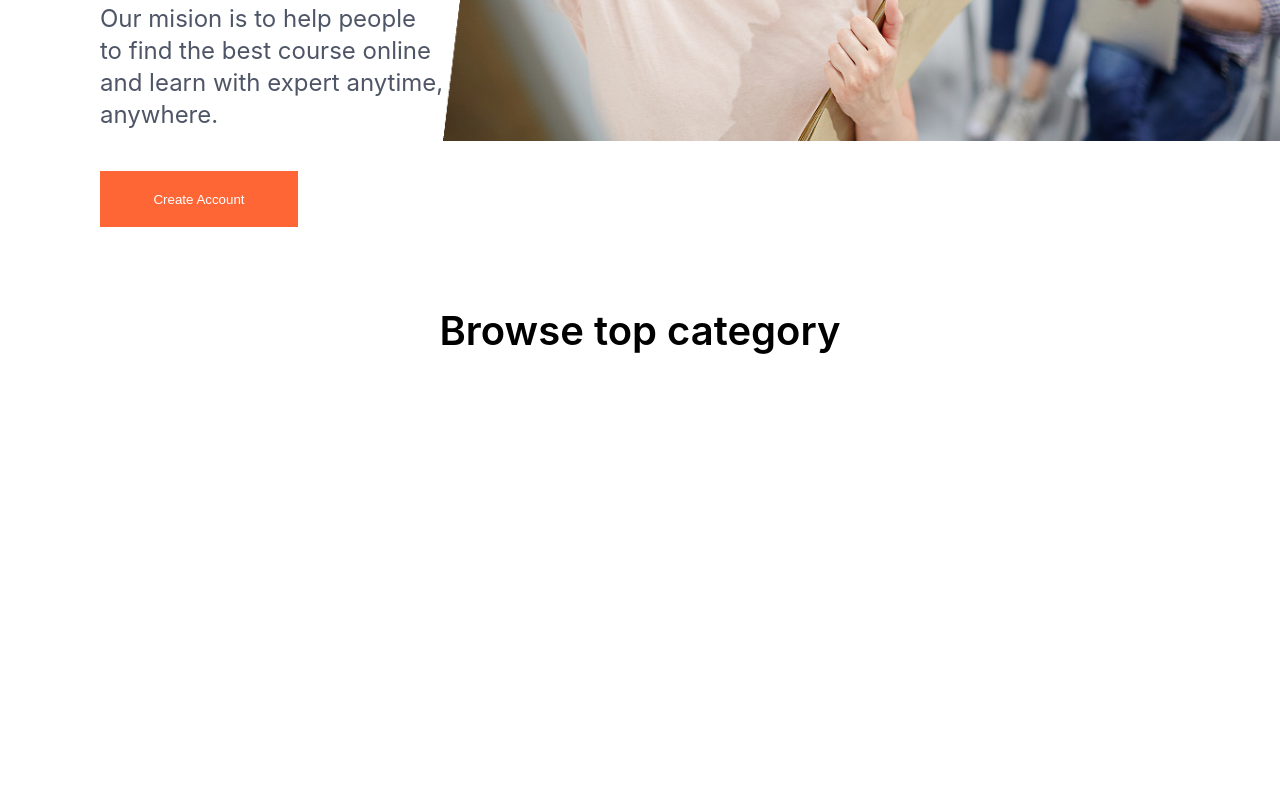
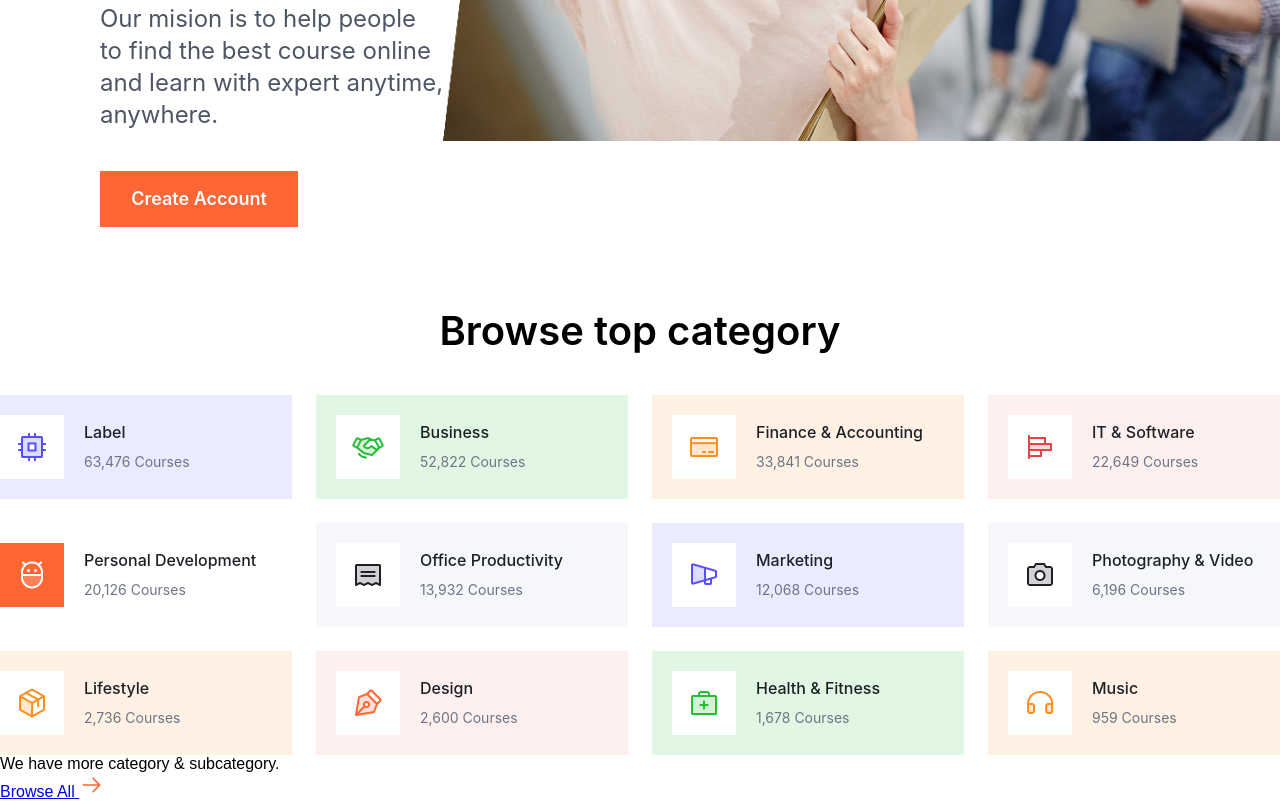
Before and after one commit to dangerlyoha12/E-tutor-project, a plain HTML site: page index.html in a window 1280 px wide. Shown: the part 590-1391 px from the top of the page. Before the commit the page ends 1065 px from the top, so only its background shows below. Drawn offline with Linux system fonts and the light colour scheme; a web font is replaced by a local one.

Commit message:
finish create block 'browse'

```diff
--- a/index.html
+++ b/index.html
@@ -89,10 +89,100 @@
 				</div>
 				<img src="image/welcome.png" alt="Group people">
 			</div>
-			<div class='Browse'>
+			<div class='browse'>
 				<h2>Browse top category</h2>
-				<div class="Browse__content">
-
+				<div class="browse__content">
+					<div class='browse__content__info'>
+					<div><img src="image/Cpu.png" alt="cpu"></div>
+					<div>
+					<h1>Label</h1>
+					<p>63,476 Courses</p>
+					</div>
+					</div>
+					<div class='browse__content__info'>
+					<div><img src="image/Handshake.png" alt="Handshake"></div>
+					<div>
+					<h1>Business</h1>
+					<p>52,822 Courses</p>
+					</div>
+					</div>
+					<div class='browse__content__info'>
+					<div><img src="image/CreditCard.png" alt="CreditCard"></div>
+					<div>
+					<h1>Finance & Accounting</h1>
+					<p>33,841 Courses</p>
+					</div>
+					</div>
+					<div class='browse__content__info'>
+					<div><img src="image/ChartBarHorizontal.png" alt="ChartBarHorizontal"></div>
+					<div>
+					<h1>IT & Software</h1>
+					<p>22,649 Courses</p>
+					</div>
+					</div>
+					<div class='browse__content__info'>
+					<div><img src="image/BugDroid.png" alt="BugDroid"></div>
+					<div>
+					<h1>Personal Development</h1>
+					<p>20,126 Courses</p>
+					</div>
+					</div>
+					<div class='browse__content__info'>
+					<div><img src="image/Receipt.png" alt="Receipt"></div>
+					<div>
+					<h1>Office Productivity</h1>
+					<p>13,932 Courses</p>
+					</div>
+					</div>
+					<div class='browse__content__info'>
+					<div><img src="image/MegaphoneSimple.png" alt="MegaphoneSimple"></div>
+					<div>
+					<h1>Marketing</h1>
+					<p>12,068 Courses</p>
+					</div>
+					</div>
+					<div class='browse__content__info'>
+					<div><img src="image/Camera.png" alt="Camera"></div>
+					<div>
+					<h1>Photography & Video</h1>
+					<p>6,196 Courses</p>
+					</div>
+					</div>
+					<div class='browse__content__info'>
+					<div><img src="image/Package.png" alt="Package"></div>
+					<div>
+					<h1>Lifestyle</h1>
+					<p>2,736 Courses</p>
+					</div>
+					</div>
+					<div class='browse__content__info'>
+					<div><img src="image/PenNib.png" alt="PenNib"></div>
+					<div>
+					<h1>Design</h1>
+					<p>2,600 Courses</p>
+					</div>
+					</div>
+					<div class='browse__content__info'>
+					<div><img src="image/FirstAidKit.png" alt="FirstAidKit"></div>
+					<div>
+					<h1>Health & Fitness</h1>
+					<p>1,678 Courses</p>
+					</div>
+					</div>
+					<div class='browse__content__info'>
+					<div><img src="image/Headphones.png" alt="Headphones"></div>
+					<div>
+					<h1>Music</h1>
+					<p>959 Courses</p>
+					</div>
+					</div>
+				</div>
+				<div>
+				<p> We have more category & subcategory. </p>
+				<div>
+					<a href='#'> Browse All </a>
+					<img src="image/ArrowRight.png" alt="ArrowRight">
+				</div>
 				</div>
 			</div>
 		</main>
--- a/main.css
+++ b/main.css
@@ -10,6 +10,12 @@
 	margin: 0;
 	padding: 0;
 	box-sizing: border-box;
+}
+main {
+	width: 100%;
+}
+body::-webkit-scrollbar {
+	display: none;
 }
 .navber {
 	background-color: black;
@@ -183,8 +189,14 @@
 	background-color: rgba(255, 102, 54, 1);
 	color: rgba(255, 255, 255, 1);
 	border: none;
+	font-family: Inter;
+	font-weight: 600;
+	font-size: 18px;
+	line-height: 56px;
+	letter-spacing: -1%;
+	text-transform: capitalize;
 }
-.Browse > h2 {
+.browse > h2 {
 	font-family: Inter;
 	font-weight: 600;
 	font-size: 40px;
@@ -193,9 +205,79 @@
 	text-align: center;
 	padding: 80px 0 40px 0;
 }
-.Browse__content {
+.browse__content {
+	display: grid;
+	grid-template-columns: 312px 312px 312px 312px;
+	grid-template-rows: 104px 104px 104px;
+	gap: 24px;
+	width: 100%;
+	justify-content: center;
+}
+.browse__content h1 {
+	font-family: Inter;
+	font-weight: 500;
+	font-size: 16px;
+	line-height: 22px;
+	letter-spacing: 0%;
+	padding-bottom: 8px;
+	color: rgba(29, 32, 38, 1);
+}
+.browse__content p {
+	font-family: Inter;
+	font-weight: 400;
+	font-size: 14px;
+	line-height: 22px;
+	letter-spacing: -1%;
+	color: rgba(110, 116, 133, 1);
+}
+.browse__content__info {
 	display: flex;
-	gap: 24px;
-	justify-content: center;
-	padding-bottom: 80px;
 }
+.browse__content__info:hover {
+	box-shadow: 0 12px 32px 0 rgba(29, 32, 38, 0.1);
+}
+.browse__content__info > div:first-child {
+	display: flex;
+	margin: 20px 0 0 20px;
+	height: 64px;
+	width: 64px;
+	padding: 16px 16px;
+	background-color: white;
+}
+.browse__content__info:nth-child(5) > div:first-child {
+	background-color: rgba(255, 102, 54, 1);
+}
+.browse__content__info > div:last-child {
+	margin: 26px 0 0 20px;
+}
+.browse__content__info:first-child,
+.browse__content__info:nth-child(7) {
+	background-color: rgba(235, 235, 255, 1);
+}
+.browse__content__info:nth-child(2),
+.browse__content__info:nth-child(11) {
+	background-color: rgba(225, 247, 227, 1);
+}
+.browse__content__info:nth-child(3),
+.browse__content__info:nth-child(9),
+.browse__content > .browse__content__info:last-child {
+	background-color: rgba(255, 242, 229, 1);
+}
+.browse__content__info:nth-child(4),
+.browse__content__info:nth-child(10) {
+	background-color: rgba(255, 240, 240, 1);
+}
+.browse__content__info:nth-child(5) {
+	background-color: rgba(255, 255, 255, 1);
+}
+.browse__content__info:nth-child(6),
+.browse__content__info:nth-child(8) {
+	background-color: rgba(245, 247, 250, 1);
+}
+.browse__content__last-child {
+	display: flex;
+	margin: 0 auto;
+}
+.browse__content__last-child div {
+	display: flex;
+}
```
Also changed, not shown: image/ArrowRight.png (added), image/BugDroid.png (added), image/Camera.png (added), image/ChartBarHorizontal.png (added), image/Cpu.png (added), image/CreditCard.png (added), image/FirstAidKit.png (added), image/Handshake.png (added), image/Headphones.png (added), image/MegaphoneSimple.png (added), image/Package.png (added), image/PenNib.png (added), image/Receipt.png (added).
